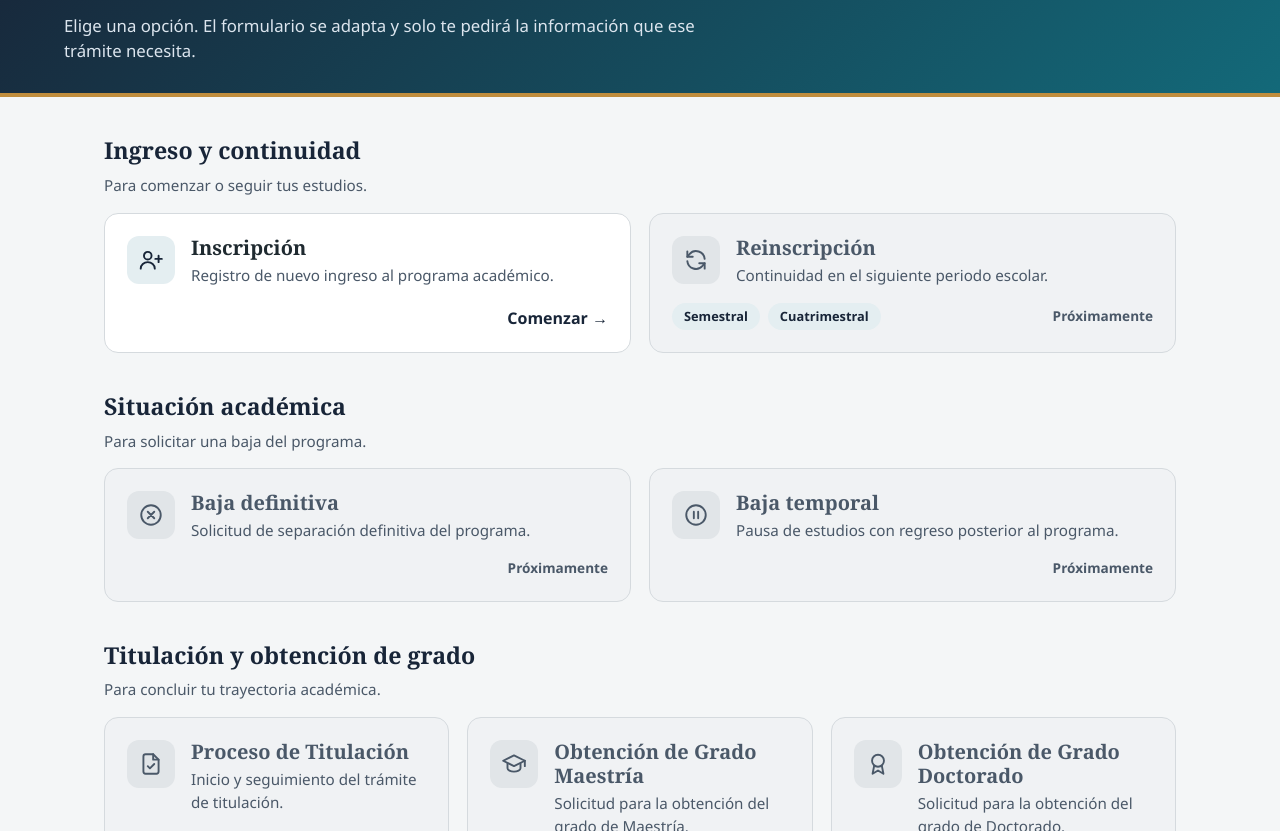
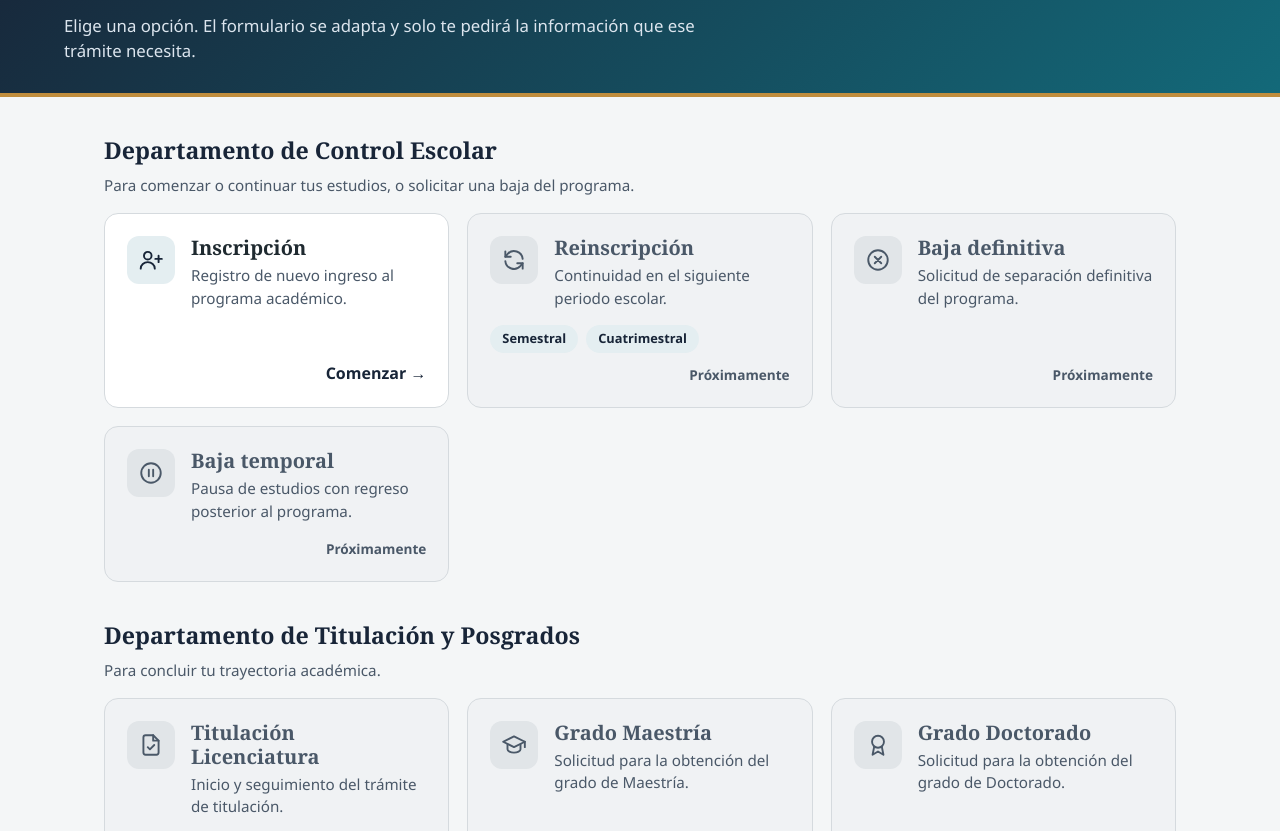
Before and after one commit to redibaitexcoco-glitch/ficha-registro-digital, a website: page public/tramites/index.html in a window 1280 px wide. Shown: the part 99-930 px from the top of the page. Drawn offline with Linux system fonts and the light colour scheme.

Commit message:
Trámites agrupados por departamento y títulos simplificados

```diff
--- a/public/tramites/index.html
+++ b/public/tramites/index.html
@@ -18,8 +18,8 @@
 <main class="contenido">
 
     <section class="grupo" aria-labelledby="g-1939740380826217348">
-      <h2 id="g-1939740380826217348">Ingreso y continuidad</h2>
-      <p class="grupo-nota">Para comenzar o seguir tus estudios.</p>
+      <h2 id="g-1939740380826217348">Departamento de Control Escolar</h2>
+      <p class="grupo-nota">Para comenzar o continuar tus estudios, o solicitar una baja del programa.</p>
       <div class="tarjetas">
         <a class="tarjeta" href="inscripcion.html">
           <div class="tarjeta-cabeza">
@@ -33,15 +33,7 @@
             <div><h3>Reinscripción</h3><p>Continuidad en el siguiente periodo escolar.</p></div>
           </div>
           <div class="tarjeta-pie"><span class="etiquetas"><span class="pastilla">Semestral</span><span class="pastilla">Cuatrimestral</span></span><span class="tarjeta-pronto">Próximamente</span></div>
-        </div>
-      </div>
-    </section>
-
-    <section class="grupo" aria-labelledby="g-1137992798955355058">
-      <h2 id="g-1137992798955355058">Situación académica</h2>
-      <p class="grupo-nota">Para solicitar una baja del programa.</p>
-      <div class="tarjetas">
-        <div class="tarjeta deshabilitada" aria-disabled="true">
+        </div><div class="tarjeta deshabilitada" aria-disabled="true">
           <div class="tarjeta-cabeza">
             <span class="tarjeta-icono"><svg width="26" height="26" viewBox="0 0 24 24" fill="none" stroke="currentColor" stroke-width="1.75" stroke-linecap="round" stroke-linejoin="round" aria-hidden="true"><circle cx="12" cy="12" r="9"/><path d="M9 9l6 6M15 9l-6 6"/></svg></span>
             <div><h3>Baja definitiva</h3><p>Solicitud de separación definitiva del programa.</p></div>
@@ -58,31 +50,31 @@
     </section>
 
     <section class="grupo" aria-labelledby="g-4119222042085647129">
-      <h2 id="g-4119222042085647129">Titulación y obtención de grado</h2>
+      <h2 id="g-4119222042085647129">Departamento de Titulación y Posgrados</h2>
       <p class="grupo-nota">Para concluir tu trayectoria académica.</p>
       <div class="tarjetas">
         <div class="tarjeta deshabilitada" aria-disabled="true">
           <div class="tarjeta-cabeza">
             <span class="tarjeta-icono"><svg width="26" height="26" viewBox="0 0 24 24" fill="none" stroke="currentColor" stroke-width="1.75" stroke-linecap="round" stroke-linejoin="round" aria-hidden="true"><path d="M14 3H7a2 2 0 0 0-2 2v14a2 2 0 0 0 2 2h10a2 2 0 0 0 2-2V8z"/><path d="M14 3v5h5"/><path d="M9 14l2 2 4-4"/></svg></span>
-            <div><h3>Proceso de Titulación</h3><p>Inicio y seguimiento del trámite de titulación.</p></div>
+            <div><h3>Titulación Licenciatura</h3><p>Inicio y seguimiento del trámite de titulación.</p></div>
           </div>
           <div class="tarjeta-pie"><span class="tarjeta-pronto">Próximamente</span></div>
         </div><div class="tarjeta deshabilitada" aria-disabled="true">
           <div class="tarjeta-cabeza">
             <span class="tarjeta-icono"><svg width="26" height="26" viewBox="0 0 24 24" fill="none" stroke="currentColor" stroke-width="1.75" stroke-linecap="round" stroke-linejoin="round" aria-hidden="true"><path d="M2 9l10-5 10 5-10 5z"/><path d="M6 11.5V16c0 1.5 2.7 3 6 3s6-1.5 6-3v-4.5"/><path d="M22 9v5"/></svg></span>
-            <div><h3>Obtención de Grado Maestría</h3><p>Solicitud para la obtención del grado de Maestría.</p></div>
+            <div><h3>Grado Maestría</h3><p>Solicitud para la obtención del grado de Maestría.</p></div>
           </div>
           <div class="tarjeta-pie"><span class="tarjeta-pronto">Próximamente</span></div>
         </div><div class="tarjeta deshabilitada" aria-disabled="true">
           <div class="tarjeta-cabeza">
             <span class="tarjeta-icono"><svg width="26" height="26" viewBox="0 0 24 24" fill="none" stroke="currentColor" stroke-width="1.75" stroke-linecap="round" stroke-linejoin="round" aria-hidden="true"><circle cx="12" cy="9" r="5.5"/><path d="M8.5 13.5L7 21l5-3 5 3-1.5-7.5"/></svg></span>
-            <div><h3>Obtención de Grado Doctorado</h3><p>Solicitud para la obtención del grado de Doctorado.</p></div>
+            <div><h3>Grado Doctorado</h3><p>Solicitud para la obtención del grado de Doctorado.</p></div>
           </div>
           <div class="tarjeta-pie"><span class="tarjeta-pronto">Próximamente</span></div>
         </div><div class="tarjeta deshabilitada" aria-disabled="true">
           <div class="tarjeta-cabeza">
             <span class="tarjeta-icono"><svg width="26" height="26" viewBox="0 0 24 24" fill="none" stroke="currentColor" stroke-width="1.75" stroke-linecap="round" stroke-linejoin="round" aria-hidden="true"><path d="M9 3h6"/><path d="M10 3v6L4.5 18.5A2 2 0 0 0 6.2 21.5h11.6a2 2 0 0 0 1.7-3L14 9V3"/><path d="M7.5 15h9"/></svg></span>
-            <div><h3>Obtención de Posdoctorado</h3><p>Solicitud para la obtención del posdoctorado.</p></div>
+            <div><h3>Posdoctorado</h3><p>Solicitud para la obtención del posdoctorado.</p></div>
           </div>
           <div class="tarjeta-pie"><span class="tarjeta-pronto">Próximamente</span></div>
         </div>
```
